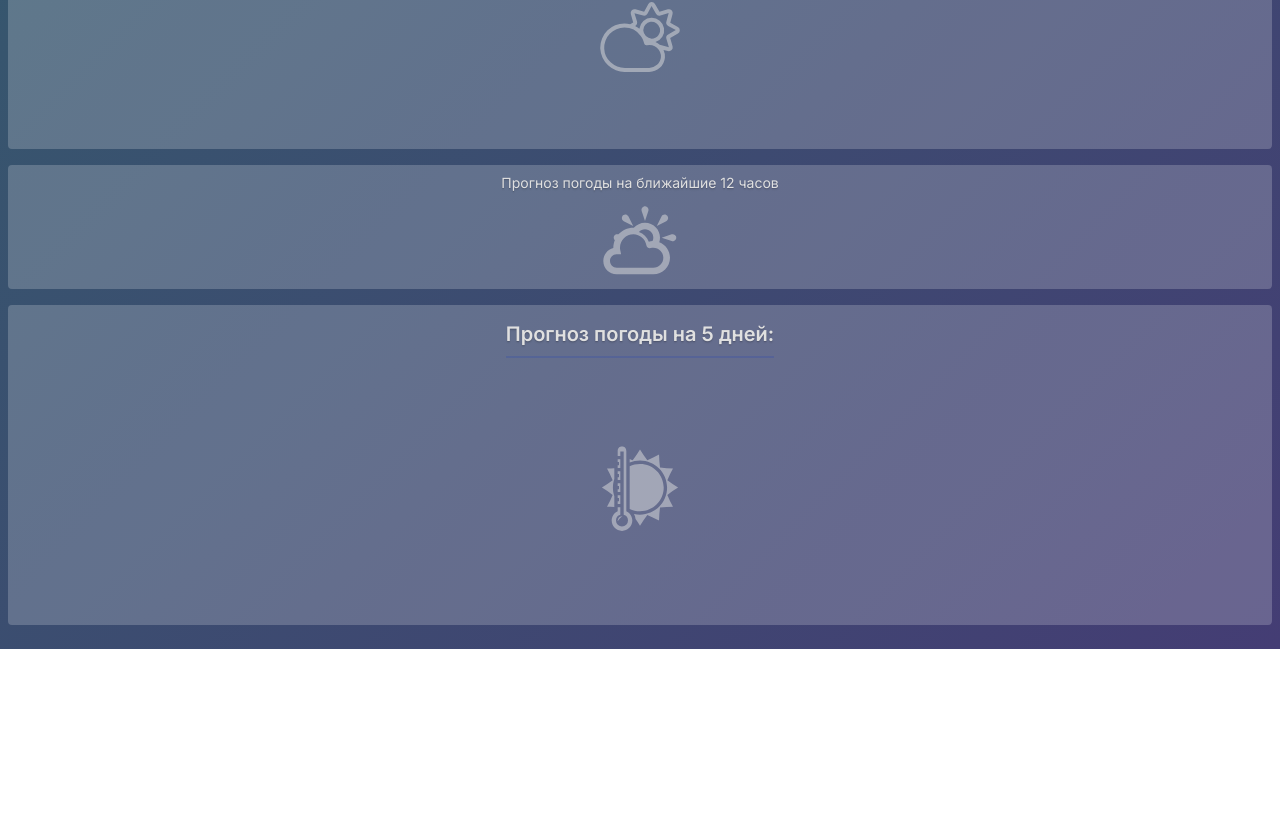
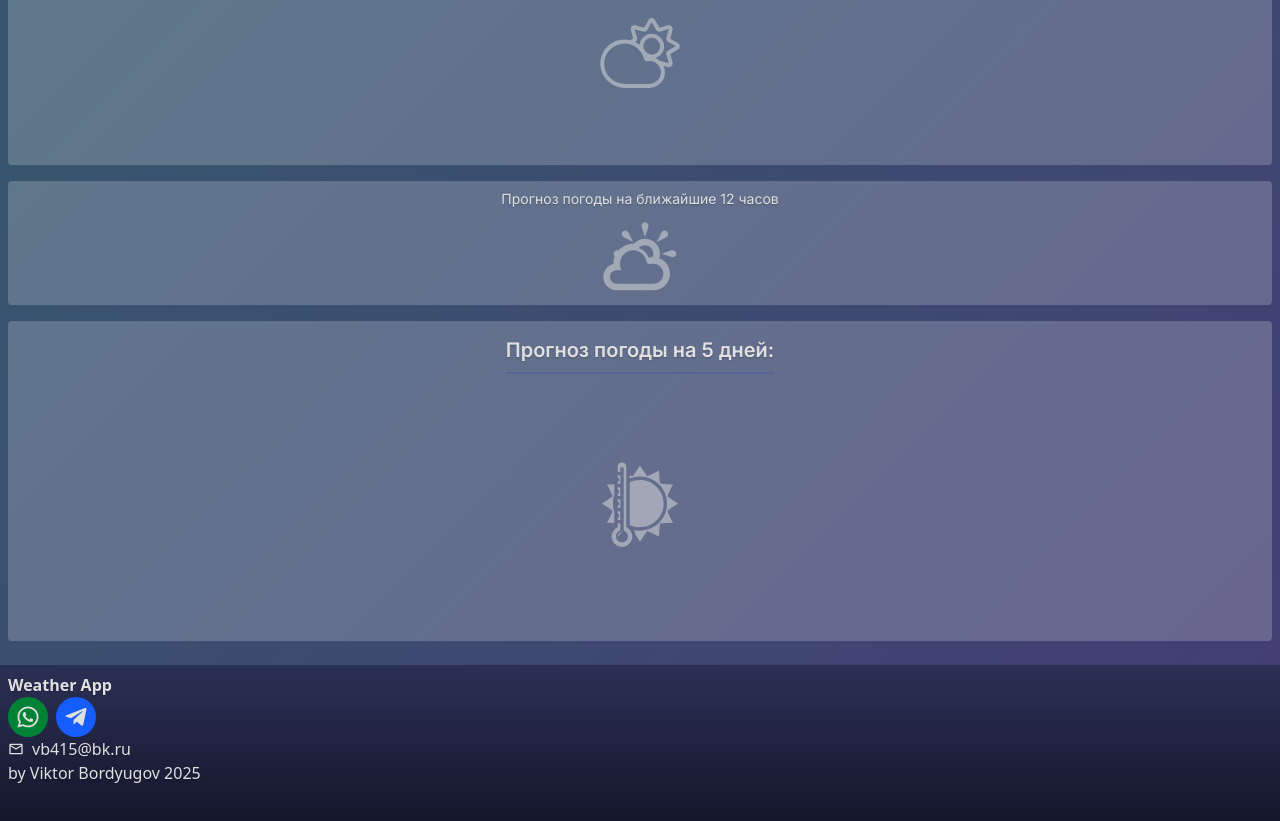
Before and after one commit to Vb3519/Weather_app_react_ts, a React (Vite) app: page / in a window 1280 px wide. Shown: the part 3138-3959 px from the top of the page. Before the commit the page ends 3787 px from the top, so only its background shows below. Built offline with nearby package versions, Linux system fonts and the light colour scheme.

Commit message:
верстка футера

```diff
--- a/src/app/App.tsx
+++ b/src/app/App.tsx
@@ -12,13 +12,17 @@ import { CiCloudSun } from 'react-icons/ci';
 import { TiWeatherPartlySunny } from 'react-icons/ti';
 import { GiThermometerHot } from 'react-icons/gi';
 
+import { FaWhatsapp } from 'react-icons/fa';
+import { FaTelegramPlane } from 'react-icons/fa';
+import { MdOutlineEmail } from 'react-icons/md';
+
 const App = () => {
   return (
-    <div className="h-full w-full overflow-y-auto p-2 flex flex-col gap-4 items-center justify-center bg-gradient-135">
+    <div className="h-full w-full overflow-y-auto flex flex-col gap-4 items-center justify-center bg-gradient-135">
       {/* --------------------------- HEADER: --------------------------- */}
       {/* --------------------------- HEADER: --------------------------- */}
       {/* --------------------------- HEADER: --------------------------- */}
-      <header className="w-full font-[inter] flex justify-between items-center gap-4">
+      <header className="w-full p-2 font-[inter] flex justify-between items-center gap-4">
         <div className="p-2 text-[whitesmoke] bg-white/20 rounded-sm cursor-pointer">
           <MdOutlineSegment className="text-2xl" />
         </div>
@@ -36,7 +40,7 @@ const App = () => {
       {/* --------------------------- MAIN: --------------------------- */}
       {/* --------------------------- MAIN: --------------------------- */}
       {/* --------------------------- MAIN: --------------------------- */}
-      <main className="mb-auto w-full font-[inter] flex flex-col gap-4">
+      <main className="mb-auto p-2 w-full font-[inter] flex flex-col gap-4">
         {/* --------------------------- Текущая погода: --------------------------- */}
         <section className="p-2 text-[#e0e0e0] text-shadow-sm flex flex-col gap-1 bg-white/20 rounded-sm">
           <h2 className="font-semibold text-xl text-center">Санкт-Петербург</h2>
@@ -301,7 +305,22 @@ const App = () => {
       {/* --------------------------- FOOTER: --------------------------- */}
       {/* --------------------------- FOOTER: --------------------------- */}
       {/* --------------------------- FOOTER: --------------------------- */}
-      <footer></footer>
+      <footer className="p-2 h-40 w-full text-[#e0e0e0] text-shadow-sm footer-bg-gradient">
+        <h3 className="font-semibold">Weather App</h3>
+        <ul className="flex gap-2">
+          <li className="p-2 rounded-[50%] bg-green-700 cursor-pointer">
+            <FaWhatsapp className="text-2xl" />
+          </li>
+          <li className="p-2 rounded-[50%] bg-blue-600 cursor-pointer">
+            <FaTelegramPlane className="text-2xl" />
+          </li>
+        </ul>
+        <div className="flex gap-2 items-center justify-start">
+          <MdOutlineEmail />
+          <span>vb415@bk.ru</span>
+        </div>
+        <span>by Viktor Bordyugov 2025</span>
+      </footer>
     </div>
   );
 };
--- a/src/styles/style.css
+++ b/src/styles/style.css
@@ -4,6 +4,10 @@
   background: linear-gradient(135deg, #217e64, #443d74);
 }
 
+.footer-bg-gradient {
+  background: linear-gradient(to top, #14162a, #2b3055);
+}
+
 .shadow-sm {
   box-shadow: 0 2px 6px rgba(0, 0, 0, 0.1);
 }
```
